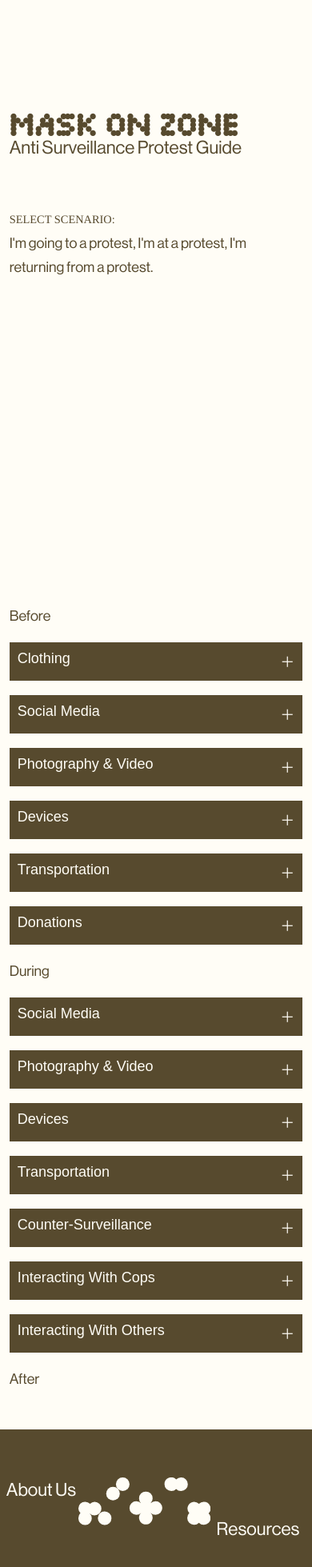
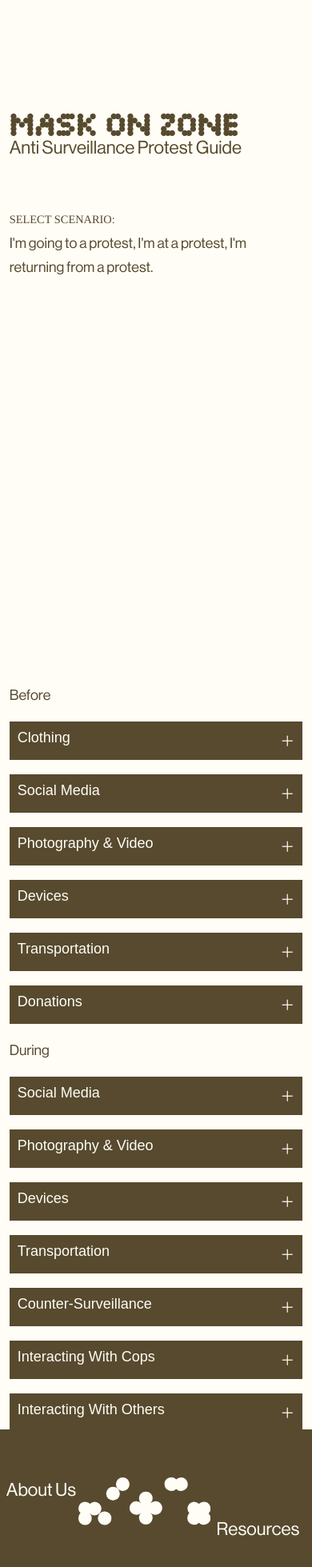
Before and after one commit to mask-on/mask-on.github.io, a Jekyll site: the page built from index.markdown, in a window 390 px wide. Shown: the top 1959 px of the page at 80% size. Built offline with Jekyll 4.4.1, drawn with Linux system fonts in a browser that asks for light colours; nearby versions of some CDN libraries.

Commit message:
add padding mobile

```diff
--- a/css/index.css
+++ b/css/index.css
@@ -516,7 +516,7 @@ color: #FFFDF6;
 
       .choose-your-adventure-right {
           width: 100%;
-          margin: 35vh 0 0 0;
+          margin: 40vh 0 0 0;
           padding-bottom:30vh;
           height:50vh;
 
```
Also changed, not shown: 1 other file.
